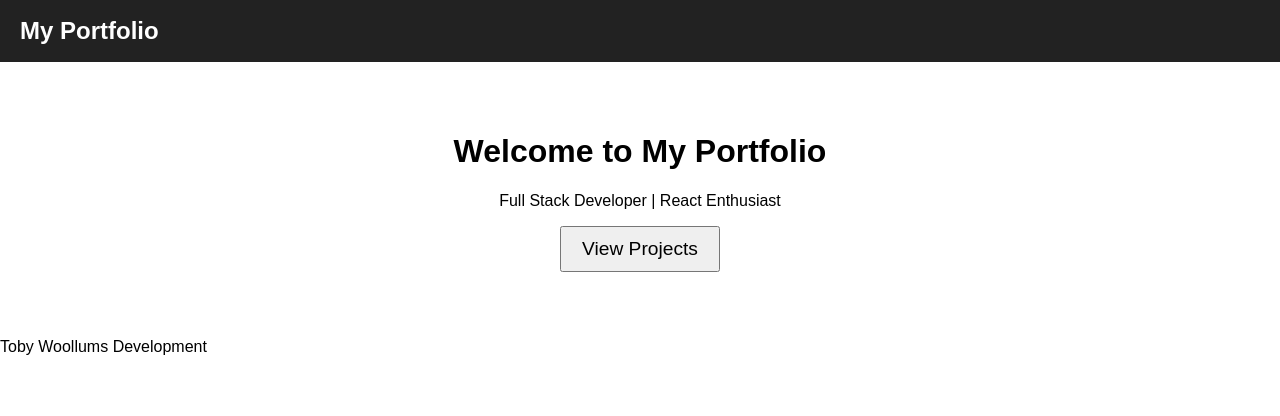
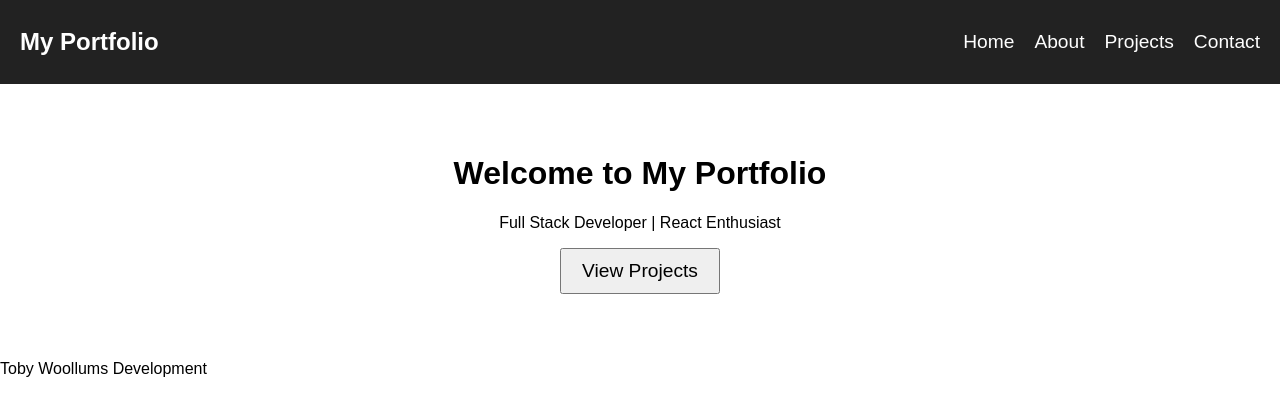
Before and after one commit to woollumst/woollumst.github.io, a React (Vite) app: page / in a window 1280 px wide. Shown: the top 416 px of the page. Built offline with nearby package versions, Linux system fonts and the light colour scheme.

Commit message:
Update Navbar.css

```diff
--- a/src/components/Navbar.css
+++ b/src/components/Navbar.css
@@ -1,3 +1,4 @@
+/* Base Navbar Styles */
 .navbar {
   display: flex;
   justify-content: space-between;
@@ -12,20 +13,11 @@
   font-weight: bold;
 }
 
+/* Default Nav Links */
 .nav-links {
   list-style: none;
   display: flex;
   gap: 20px;
-}
-
-.nav-links {
-  transition: max-height 0.3s ease-in-out;
-  max-height: 0;
-  overflow: hidden;
-}
-
-.nav-links.open {
-  max-height: 300px;
 }
 
 .nav-links li {
@@ -36,6 +28,13 @@
   color: white;
   text-decoration: none;
   font-size: 1.2em;
+}
+
+/* Mobile Navigation */
+.hamburger {
+  display: none;
+  font-size: 2em;
+  cursor: pointer;
 }
 
 /* Mobile Styles */
@@ -63,9 +62,3 @@
     padding: 15px 0;
   }
 }
-
-.hamburger {
-  display: none;
-  font-size: 2em;
-  cursor: pointer;
-}
```
